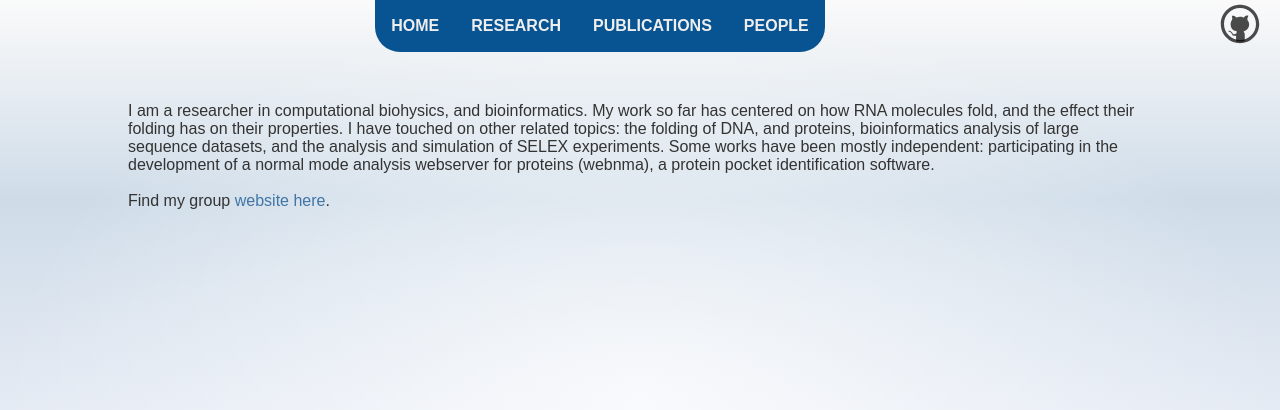
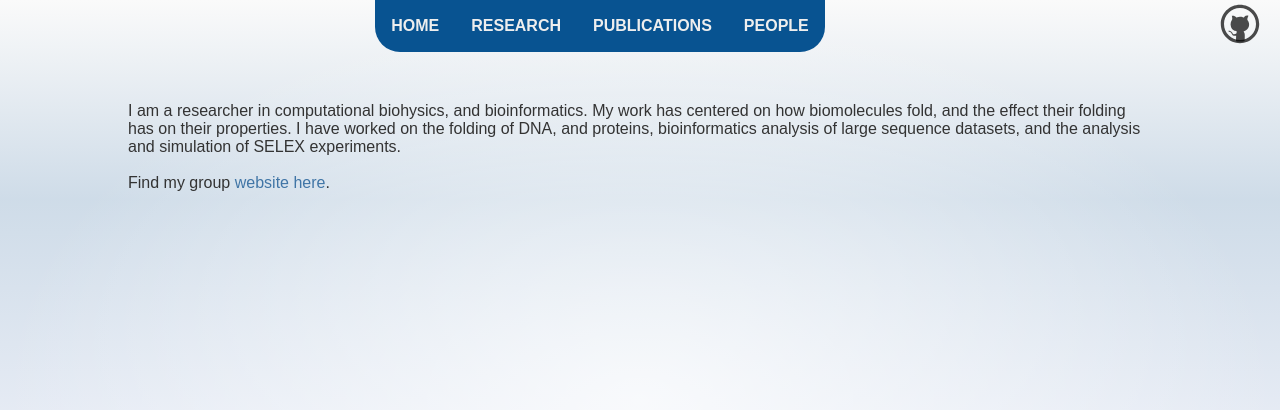
Before and after one commit to tc427/tc427.github.io, a SvelteKit app: page / in a window 1280 px wide. Shown: the top 410 px of the page. Built offline with nearby package versions, Linux system fonts and the light colour scheme.

Commit message:
Improve front page text

```diff
--- a/src/routes/+page.svelte
+++ b/src/routes/+page.svelte
@@ -1,9 +1,8 @@
 <main>
 
 I am a researcher in computational biohysics, and bioinformatics.
-My work so far has centered on how RNA molecules fold, and the effect their folding has on their properties.
-I have touched on other related topics: the folding of DNA, and proteins, bioinformatics analysis of large sequence datasets, and the analysis and simulation of SELEX experiments.
-Some works have been mostly independent: participating in the development of a normal mode analysis webserver for proteins (webnma), a protein pocket identification software.
+My work has centered on how biomolecules fold, and the effect their folding has on their properties.
+I have worked on the folding of DNA, and proteins, bioinformatics analysis of large sequence datasets, and the analysis and simulation of SELEX experiments.
 
 <br />
 <br />
```
